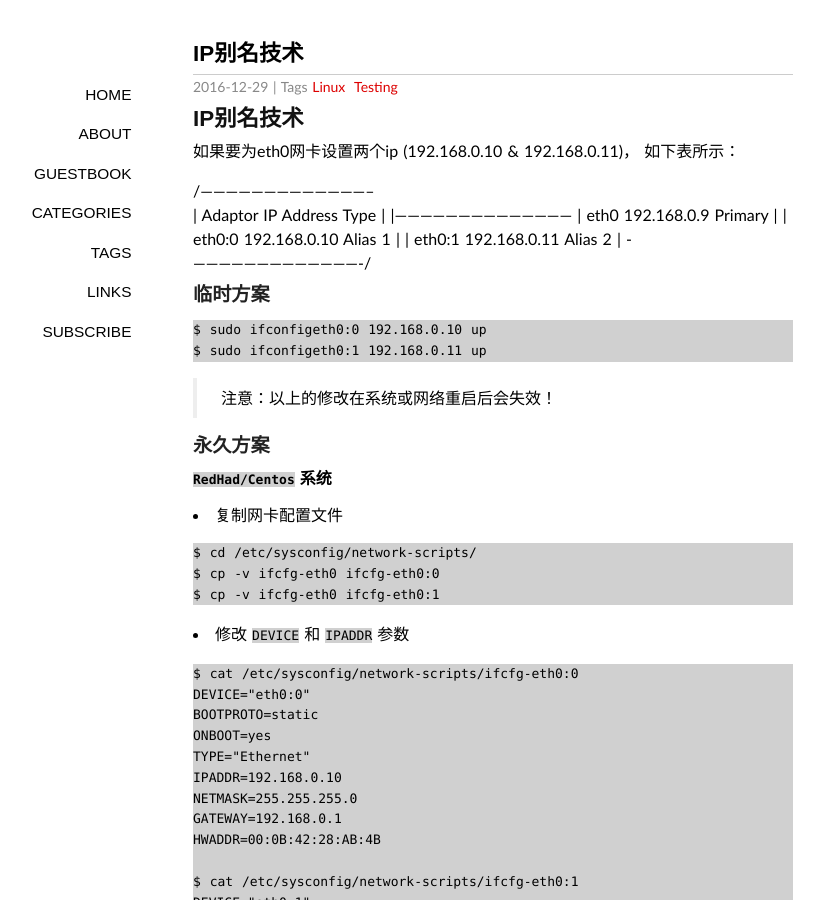
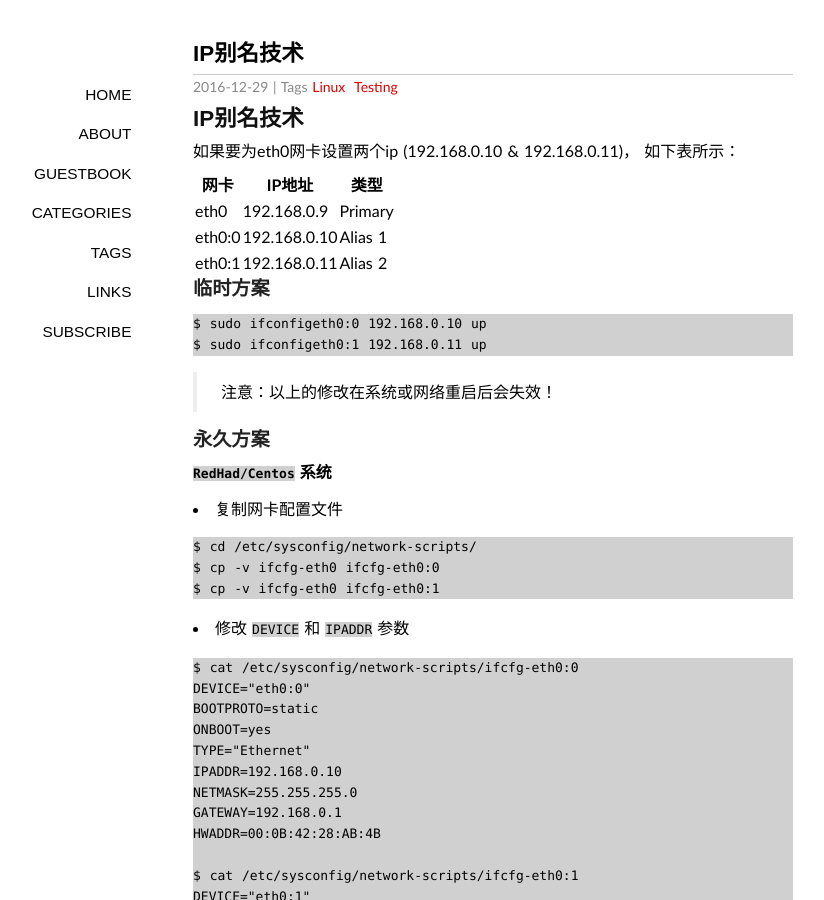
Before and after one commit to hezila/hezila.github.io, a Jekyll site: the page built from _posts/2016-12-29-alias-ips.md, in a window 1280 px wide and 900 px high. Shown: the whole window, without its empty margins (147-971 px from the left). Built offline with Jekyll 4.4.1, drawn with Linux system fonts in a browser that asks for light colours; some web fonts are replaced; Markdown is read by kramdown in place of the engine named in the settings; comment, search, counter and statistics services are not loaded.

Commit message:
update markdown table for alias-ip post

```diff
--- a/_posts/2016-12-29-alias-ips.md
+++ b/_posts/2016-12-29-alias-ips.md
@@ -10,13 +10,12 @@ IP别名技术
 
 如果要为eth0网卡设置两个ip (192.168.0.10 & 192.168.0.11)， 如下表所示：
 
-/-----------------------------------------\
-| Adaptor     IP Address        Type      |
-|------------------------------------------
-| eth0        192.168.0.9       Primary   |
-| eth0:0      192.168.0.10      Alias 1   |
-| eth0:1      192.168.0.11      Alias 2   |
-\-----------------------------------------/
+| 网卡   	| IP地址       	| 类型    	|
+|--------	|--------------	|---------	|
+| eth0   	| 192.168.0.9  	| Primary 	|
+| eth0:0 	| 192.168.0.10 	| Alias 1 	|
+| eth0:1 	| 192.168.0.11 	| Alias 2 	|
+
 
 ### 临时方案
 
```
